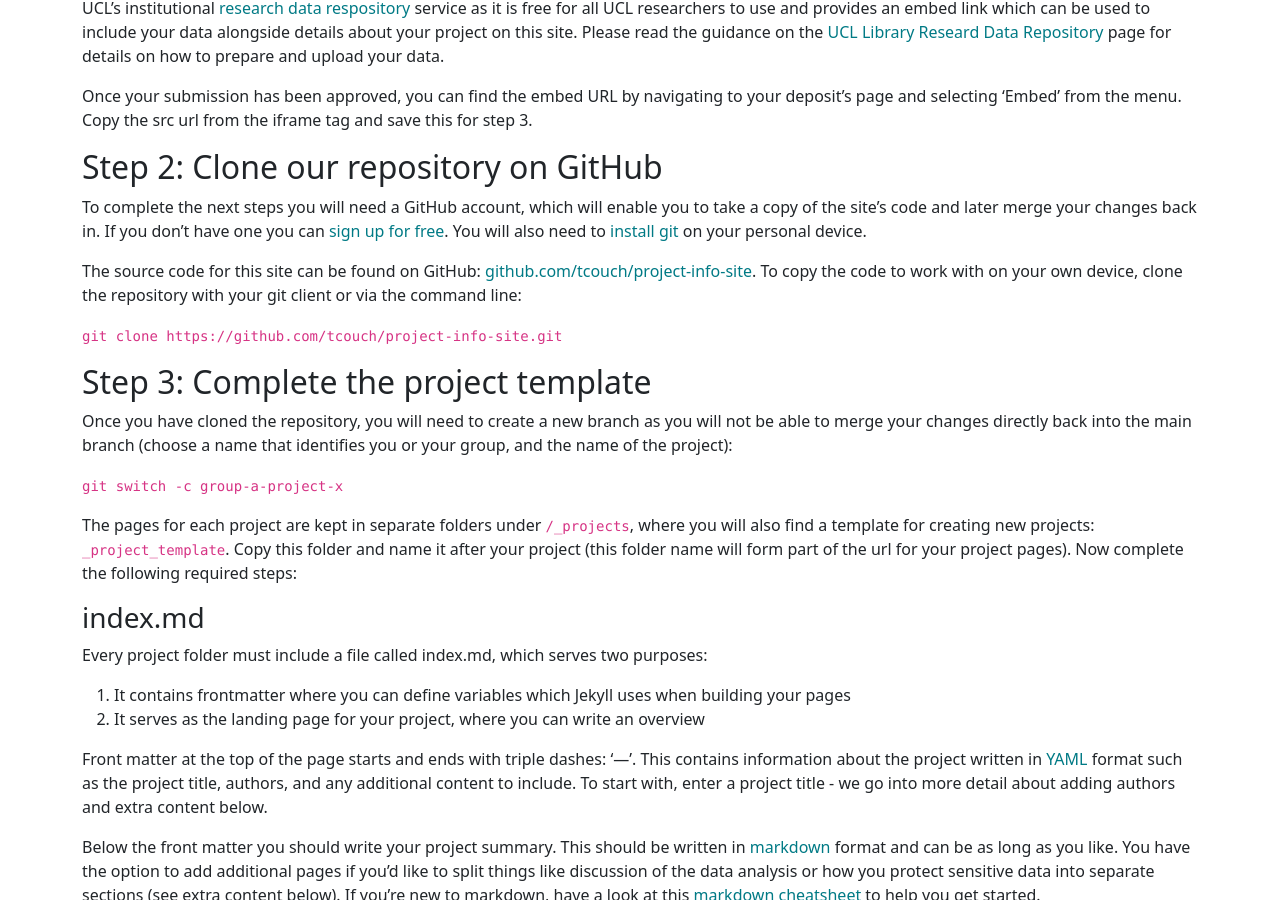
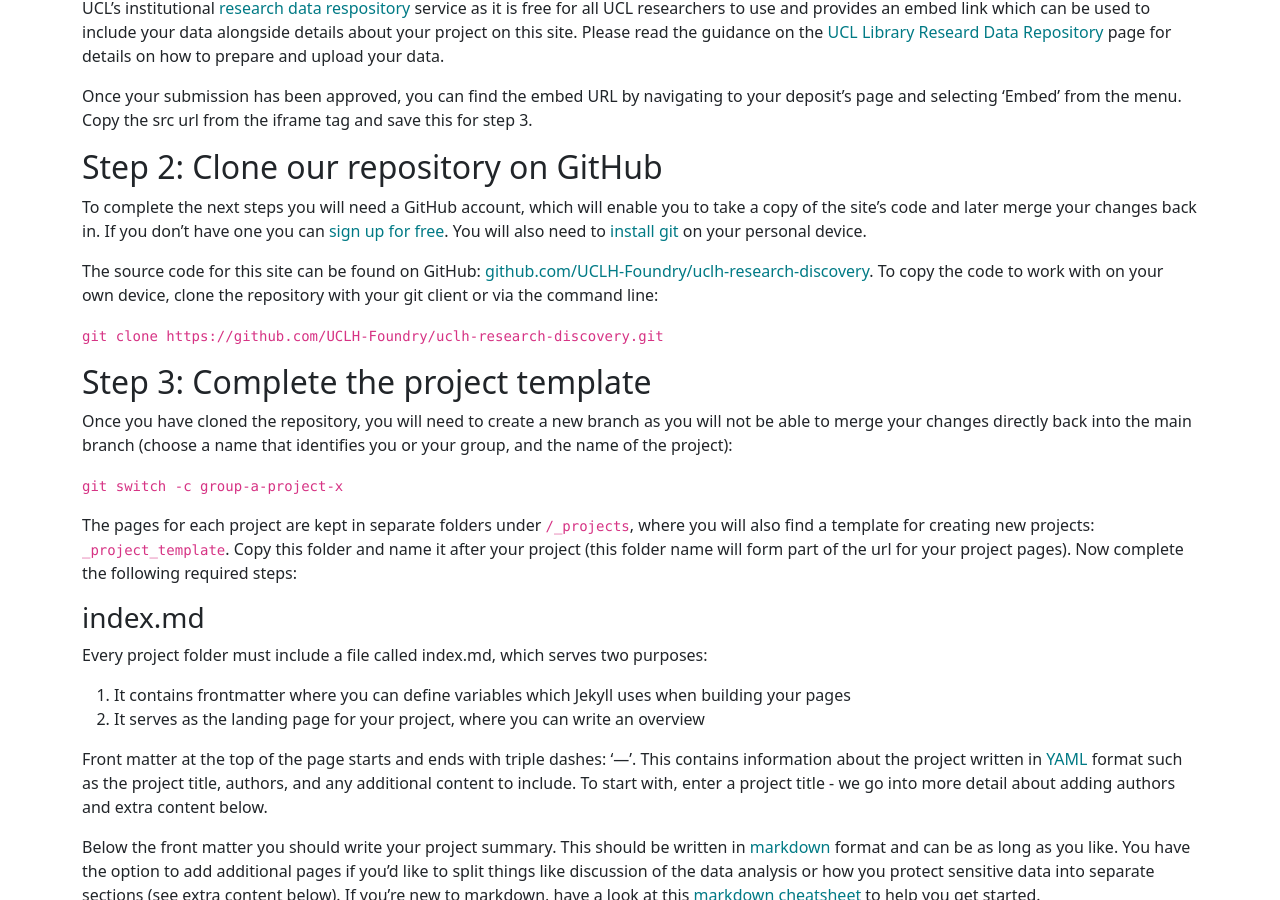
Before and after one commit to uclh-criu/test-uclh-research-discovery, a Jekyll site: the page built from contribute/project_submission.md, in a window 1280 px wide and 900 px high, scrolled down 437 px. Built offline with Jekyll 4.4.1, drawn with Linux system fonts in a browser that asks for light colours.

Commit message:
Use uclh foundry github url

```diff
--- a/_config.yml
+++ b/_config.yml
@@ -27,7 +27,7 @@ description: >- # this means to ignore newlines until "baseurl:"
   about the steps taken to protect sensitive patient data, as well as access
   to code written by the researchers and synthetic datasets to enable you to
   replicate their analyses.
-baseurl: "/project-info-site" # the subpath of your site, e.g. /blog
+baseurl: "/uclh-research-discovery" # the subpath of your site, e.g. /blog
 url: "" # the base hostname & protocol for your site, e.g. http://example.com
 github_username: tcouch
 collections:
--- a/_data/github.yml
+++ b/_data/github.yml
@@ -1 +1 @@
-url: github.com/tcouch/project-info-site
+url: github.com/UCLH-Foundry/uclh-research-discovery
--- a/_includes/footer.html
+++ b/_includes/footer.html
@@ -15,7 +15,7 @@
             <li><a href="{{ 'about' | relative_url}}">About</a></li>
             <li><a href="{{ 'contribute/contact' | relative_url}}">Contact us</a></li>
             <li><a href="{{ 'contribute/project_submission' | relative_url}}">Submit a Project</a></li>
-            <li><a href="https://github.com/UCLH-Foundry/uclh-research-discovery">GitHub <img width="25px" class="github-icon" src="{{'assets/images/github-icon.svg' | relative_url}}"></a></li>
+            <li><a href="https://{{site.data.github.url}}">GitHub <img width="25px" class="github-icon" src="{{'assets/images/github-icon.svg' | relative_url}}"></a></li>
         </ul>
     </div>
     <div class="footer__legal">
```
